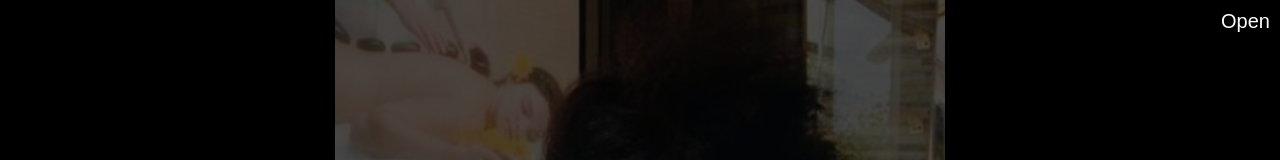
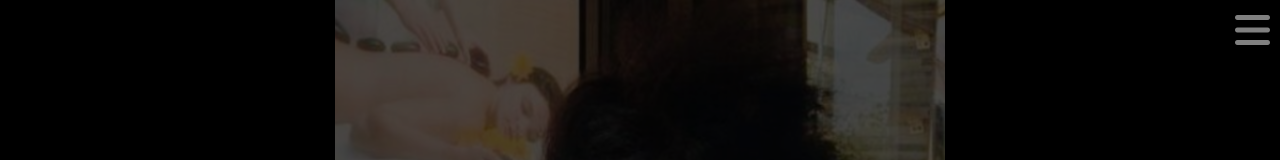
Before and after one commit to Shekinah007/annes-app, a React (Vite) app: page / in a window 1280 px wide. Shown: the top 160 px of the page. Built offline with nearby package versions, Linux system fonts and the light colour scheme.

Commit message:
Add menu icon

```diff
--- a/src/App.css
+++ b/src/App.css
@@ -13,8 +13,7 @@
   right: 0px;
   top: 0px;
   z-index: 6;
-  color: white;
-  background-color: black;
+  color: grey;
   font-size: 20px;
 }
 
@@ -203,3 +202,40 @@ header a {
 
 
 .scroll-down {}
+
+
+@media screen and (max-width: 600px) {
+  /* styles for screens smaller than 600px */
+
+}
+
+
+
+.burger {
+  display: inline-block;
+  cursor: pointer;
+}
+
+.burger-line {
+  width: 30px;
+  height: 3px;
+  background-color: #333;
+  margin: 5px 0;
+  transition: transform 0.3s ease-in-out;
+}
+
+.burger-line.middle {
+  width: 20px;
+}
+
+.burger.open .burger-line.top {
+  transform: translateY(8px) rotate(45deg);
+}
+
+.burger.open .burger-line.middle {
+  opacity: 0;
+}
+
+.burger.open .burger-line.bottom {
+  transform: translateY(-8px) rotate(-45deg);
+}
--- a/src/App.jsx
+++ b/src/App.jsx
@@ -43,7 +43,8 @@ function App() {
   return (
     <>
 
-      <button className='menu-btn' onClick={() => { setMenu(prevState => !prevState); }}>{menu ? "Close" : "Open"}</button>
+      <button className='menu-btn' onClick={() => { setMenu(prevState => !prevState); }}>{menu ? <i className="fa fa-2x fa-times"></i>
+        : <i className="fa fa-2x fa-bars"></i>}</button>
       <Menu menu={menu} />
       <div className="quick-nav">
         <a href="#header"></a>
```
